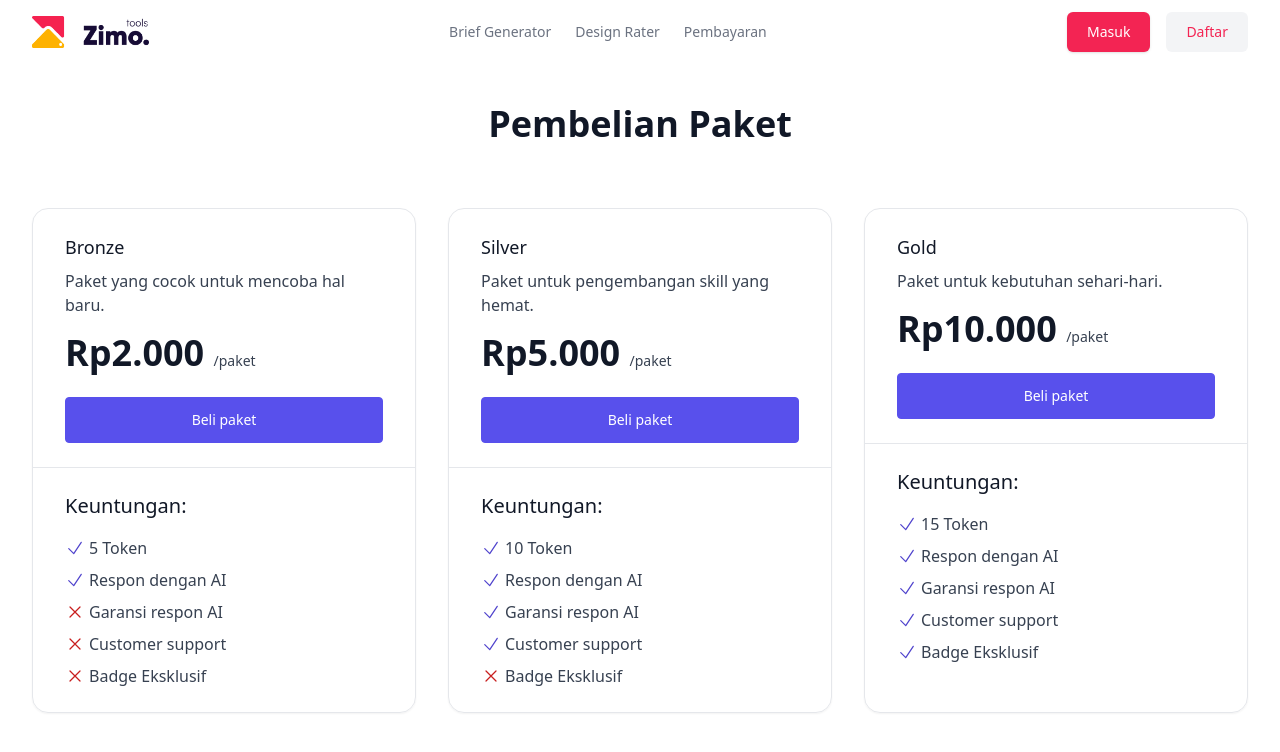
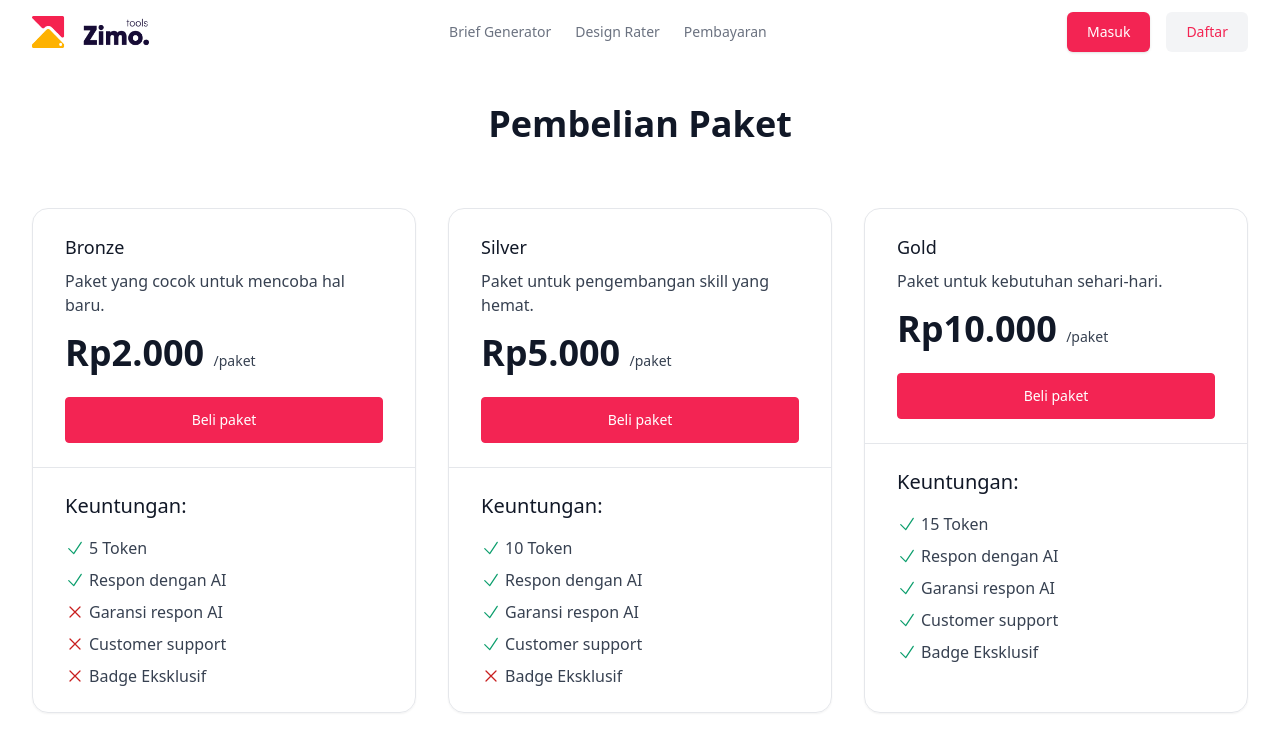
Before and after one commit to aliepratama/kuliah-tugas-web-praktik-final, a Vue app in the folder client/: page /payment in a window 1280 px wide. Shown: the top 752 px of the page. Built offline with nearby package versions, Linux system fonts and the light colour scheme; a web font is replaced by a local one.

Commit message:
fix: UI in pricing page

```diff
--- a/client/src/components/Pricing.vue
+++ b/client/src/components/Pricing.vue
@@ -27,7 +27,7 @@ export default {
             </p>
 
             <a
-              class="mt-4 block rounded border border-indigo-600 bg-indigo-600 px-12 py-3 text-center text-sm font-medium text-white hover:bg-transparent hover:text-indigo-600 focus:outline-none focus:ring active:text-indigo-500 sm:mt-6"
+              class="mt-4 block rounded border border-zimored bg-zimored px-12 py-3 text-center text-sm font-medium text-white hover:bg-transparent hover:text-zimored focus:outline-none focus:ring active:text-indigo-500 sm:mt-6"
               href="#"
             >
               Beli paket
@@ -45,7 +45,7 @@ export default {
                   viewBox="0 0 24 24"
                   stroke-width="1.5"
                   stroke="currentColor"
-                  class="h-5 w-5 text-indigo-700"
+                  class="h-5 w-5 text-green-500"
                 >
                   <path stroke-linecap="round" stroke-linejoin="round" d="M4.5 12.75l6 6 9-13.5" />
                 </svg>
@@ -60,7 +60,7 @@ export default {
                   viewBox="0 0 24 24"
                   stroke-width="1.5"
                   stroke="currentColor"
-                  class="h-5 w-5 text-indigo-700"
+                  class="h-5 w-5 text-green-500"
                 >
                   <path stroke-linecap="round" stroke-linejoin="round" d="M4.5 12.75l6 6 9-13.5" />
                 </svg>
@@ -132,7 +132,7 @@ export default {
             </p>
 
             <a
-              class="mt-4 block rounded border border-indigo-600 bg-indigo-600 px-12 py-3 text-center text-sm font-medium text-white hover:bg-transparent hover:text-indigo-600 focus:outline-none focus:ring active:text-indigo-500 sm:mt-6"
+              class="mt-4 block rounded border border-zimored bg-zimored px-12 py-3 text-center text-sm font-medium text-white hover:bg-transparent hover:text-zimored focus:outline-none focus:ring active:text-indigo-500 sm:mt-6"
               href="#"
             >
               Beli paket
@@ -150,7 +150,7 @@ export default {
                   viewBox="0 0 24 24"
                   stroke-width="1.5"
                   stroke="currentColor"
-                  class="h-5 w-5 text-indigo-700"
+                  class="h-5 w-5 text-green-500"
                 >
                   <path stroke-linecap="round" stroke-linejoin="round" d="M4.5 12.75l6 6 9-13.5" />
                 </svg>
@@ -165,7 +165,7 @@ export default {
                   viewBox="0 0 24 24"
                   stroke-width="1.5"
                   stroke="currentColor"
-                  class="h-5 w-5 text-indigo-700"
+                  class="h-5 w-5 text-green-500"
                 >
                   <path stroke-linecap="round" stroke-linejoin="round" d="M4.5 12.75l6 6 9-13.5" />
                 </svg>
@@ -180,7 +180,7 @@ export default {
                   viewBox="0 0 24 24"
                   stroke-width="1.5"
                   stroke="currentColor"
-                  class="h-5 w-5 text-indigo-700"
+                  class="h-5 w-5 text-green-500"
                 >
                   <path stroke-linecap="round" stroke-linejoin="round" d="M4.5 12.75l6 6 9-13.5" />
                 </svg>
@@ -195,7 +195,7 @@ export default {
                   viewBox="0 0 24 24"
                   stroke-width="1.5"
                   stroke="currentColor"
-                  class="h-5 w-5 text-indigo-700"
+                  class="h-5 w-5 text-green-500"
                 >
                   <path stroke-linecap="round" stroke-linejoin="round" d="M4.5 12.75l6 6 9-13.5" />
                 </svg>
@@ -237,7 +237,7 @@ export default {
             </p>
 
             <a
-              class="mt-4 block rounded border border-indigo-600 bg-indigo-600 px-12 py-3 text-center text-sm font-medium text-white hover:bg-transparent hover:text-indigo-600 focus:outline-none focus:ring active:text-indigo-500 sm:mt-6"
+              class="mt-4 block rounded border border-zimored bg-zimored px-12 py-3 text-center text-sm font-medium text-white hover:bg-transparent hover:text-zimored focus:outline-none focus:ring active:text-indigo-500 sm:mt-6"
               href="#"
             >
               Beli paket
@@ -255,7 +255,7 @@ export default {
                   viewBox="0 0 24 24"
                   stroke-width="1.5"
                   stroke="currentColor"
-                  class="h-5 w-5 text-indigo-700"
+                  class="h-5 w-5 text-green-500"
                 >
                   <path stroke-linecap="round" stroke-linejoin="round" d="M4.5 12.75l6 6 9-13.5" />
                 </svg>
@@ -270,7 +270,7 @@ export default {
                   viewBox="0 0 24 24"
                   stroke-width="1.5"
                   stroke="currentColor"
-                  class="h-5 w-5 text-indigo-700"
+                  class="h-5 w-5 text-green-500"
                 >
                   <path stroke-linecap="round" stroke-linejoin="round" d="M4.5 12.75l6 6 9-13.5" />
                 </svg>
@@ -285,7 +285,7 @@ export default {
                   viewBox="0 0 24 24"
                   stroke-width="1.5"
                   stroke="currentColor"
-                  class="h-5 w-5 text-indigo-700"
+                  class="h-5 w-5 text-green-500"
                 >
                   <path stroke-linecap="round" stroke-linejoin="round" d="M4.5 12.75l6 6 9-13.5" />
                 </svg>
@@ -300,7 +300,7 @@ export default {
                   viewBox="0 0 24 24"
                   stroke-width="1.5"
                   stroke="currentColor"
-                  class="h-5 w-5 text-indigo-700"
+                  class="h-5 w-5 text-green-500"
                 >
                   <path stroke-linecap="round" stroke-linejoin="round" d="M4.5 12.75l6 6 9-13.5" />
                 </svg>
@@ -315,7 +315,7 @@ export default {
                   viewBox="0 0 24 24"
                   stroke-width="1.5"
                   stroke="currentColor"
-                  class="h-5 w-5 text-indigo-700"
+                  class="h-5 w-5 text-green-500"
                 >
                   <path stroke-linecap="round" stroke-linejoin="round" d="M4.5 12.75l6 6 9-13.5" />
                 </svg>
--- a/client/src/services/HistoryDataService.js
+++ b/client/src/services/HistoryDataService.js
@@ -1,18 +1,21 @@
-import { ref, query, limitToLast, limitToFirst, get, child } from "firebase/database";
+import { ref, query, limitToLast, limitToFirst, get, child, remove } from "firebase/database";
 import { database } from "../firebase";
 
 const db = ref(database, '/history');
 
 class HistoryDatabaseService {
-    static async getAllData(limit=20, order='desc') {
+    static async getAllData(uid, limit=20, order='desc') {
         if(limit >= 0){
             if(order === 'desc'){
-                const data = await get(query(child(db, '/10'), limitToLast(limit)));
+                const data = await get(query(child(db, `/${uid}`), limitToLast(limit)));
                 return data.val();
             }
-            const data = await get(query(child(db, '/10'), limitToFirst(limit)));
+            const data = await get(query(child(db, `/${uid}`), limitToFirst(limit)));
             return data.val();
         }
+    }
+    static async removeData(uid, node) {
+        remove(ref(database, `/history/${uid}/${node}`));
     }
 }
 
--- a/client/src/store/store.js
+++ b/client/src/store/store.js
@@ -117,7 +117,8 @@ export const store = createStore({
           }).then((res) => {
             if(res.status == 200){
               // console.log(res.data.data[0])
-              state.resultBrief = Object.entries(res.data.data[0])
+              state.resultBrief = Object.entries(res.data.data[0]);
+              dispatch('actionGetToken');
             }else{
               alert('Gagal');
             }
@@ -137,7 +138,7 @@ export const store = createStore({
             alert(response)
           });
         },
-        actionRater({ state }, { image }){
+        actionRater({ state, dispatch }, { image }){
           axios.postForm(`${defaultApi.toolsHost}/rater`, {
             img_url: image
           },
@@ -150,6 +151,7 @@ export const store = createStore({
               // console.log(res.data.data)
               const data = res.data.data
               state.resultRater = Object.entries(data[0]);
+              dispatch('actionGetToken');
             }else{
               alert('Gagal');
             }
@@ -160,7 +162,10 @@ export const store = createStore({
           });
         },
         async fetchAllHistory({ state }){
-          state.historyDataList = await HistoryDatabaseService.getAllData()
+          state.historyDataList = await HistoryDatabaseService.getAllData(state.dataLogin.user.id);
+        },
+        deleteHistory({ state }, { node }){
+          HistoryDatabaseService.removeData(state.dataLogin.user.id, node);
         },
         actionGetToken({ state }){
           axios.get(`${defaultApi.toolsHost}/account/${state.dataLogin.user.id}`,
--- a/client/src/style.css
+++ b/client/src/style.css
@@ -1152,6 +1152,10 @@ input[type="range"]::-ms-fill-lower {
   margin-bottom: 1rem;
 }
 
+.ml-4 {
+  margin-left: 1rem;
+}
+
 .ms-2 {
   margin-inline-start: 0.5rem;
 }
@@ -1602,11 +1606,6 @@ input[type="range"]::-ms-fill-lower {
   border-color: rgb(209 213 219 / var(--tw-border-opacity));
 }
 
-.border-indigo-600 {
-  --tw-border-opacity: 1;
-  border-color: rgb(88 80 236 / var(--tw-border-opacity));
-}
-
 .border-zimored {
   --tw-border-opacity: 1;
   border-color: rgb(243 36 83 / var(--tw-border-opacity));
@@ -1637,11 +1636,6 @@ input[type="range"]::-ms-fill-lower {
   background-color: rgb(17 24 39 / var(--tw-bg-opacity));
 }
 
-.bg-indigo-600 {
-  --tw-bg-opacity: 1;
-  background-color: rgb(88 80 236 / var(--tw-bg-opacity));
-}
-
 .bg-white {
   --tw-bg-opacity: 1;
   background-color: rgb(255 255 255 / var(--tw-bg-opacity));
@@ -1877,11 +1871,6 @@ input[type="range"]::-ms-fill-lower {
   color: rgb(14 159 110 / var(--tw-text-opacity));
 }
 
-.text-indigo-700 {
-  --tw-text-opacity: 1;
-  color: rgb(81 69 205 / var(--tw-text-opacity));
-}
-
 .text-red-700 {
   --tw-text-opacity: 1;
   color: rgb(200 30 30 / var(--tw-text-opacity));
@@ -1894,6 +1883,11 @@ input[type="range"]::-ms-fill-lower {
 
 .text-white\/90 {
   color: rgb(255 255 255 / 0.9);
+}
+
+.text-zimodark {
+  --tw-text-opacity: 1;
+  color: rgb(251 180 4 / var(--tw-text-opacity));
 }
 
 .text-zimored {
@@ -2020,11 +2014,6 @@ input[type="range"]::-ms-fill-lower {
   color: rgb(55 65 81 / 0.75);
 }
 
-.hover\:text-indigo-600:hover {
-  --tw-text-opacity: 1;
-  color: rgb(88 80 236 / var(--tw-text-opacity));
-}
-
 .hover\:text-zimored:hover {
   --tw-text-opacity: 1;
   color: rgb(243 36 83 / var(--tw-text-opacity));
```
Also changed, not shown: client/src/components/HistoryListCard.vue (+12 -2 lines).
